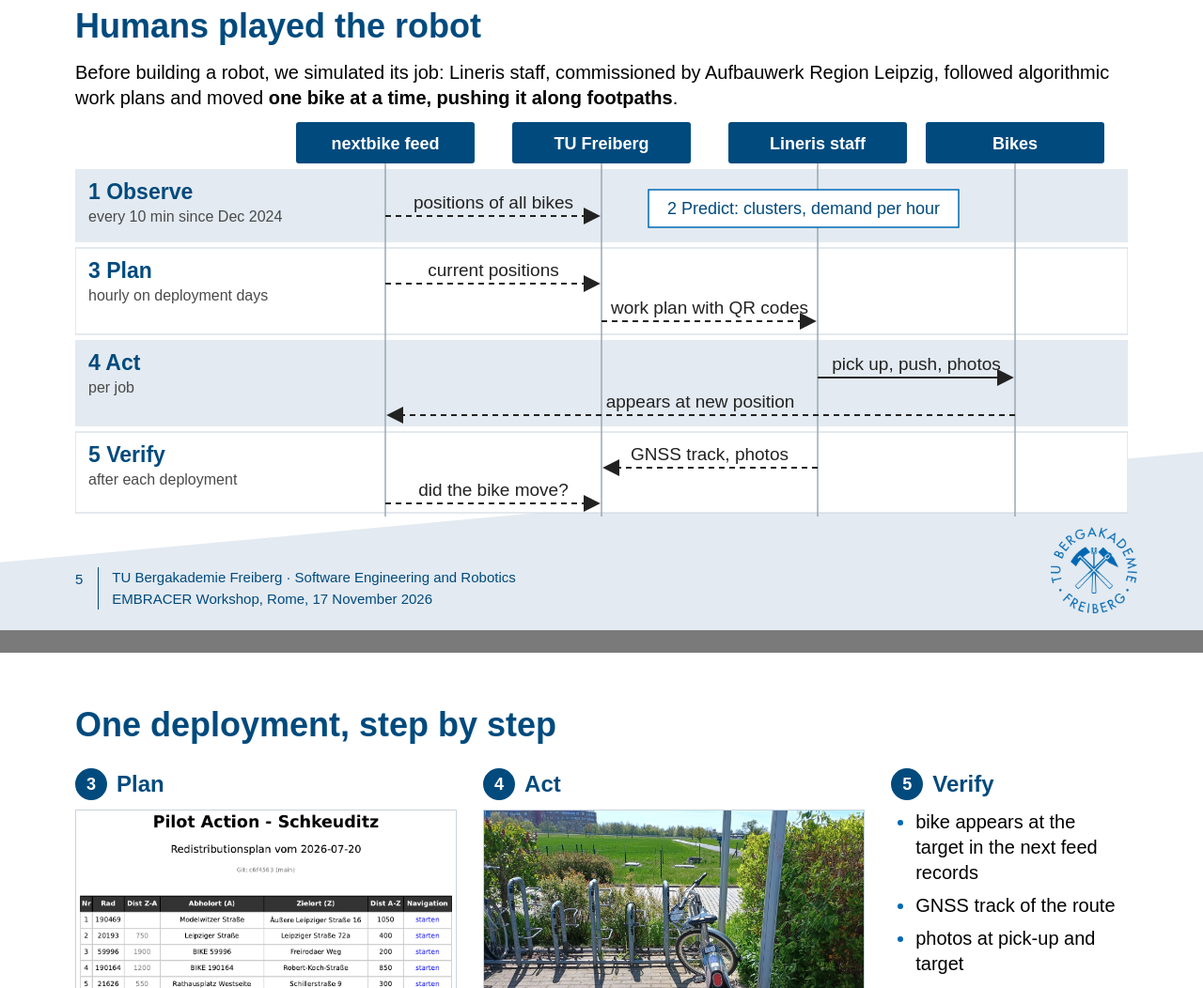
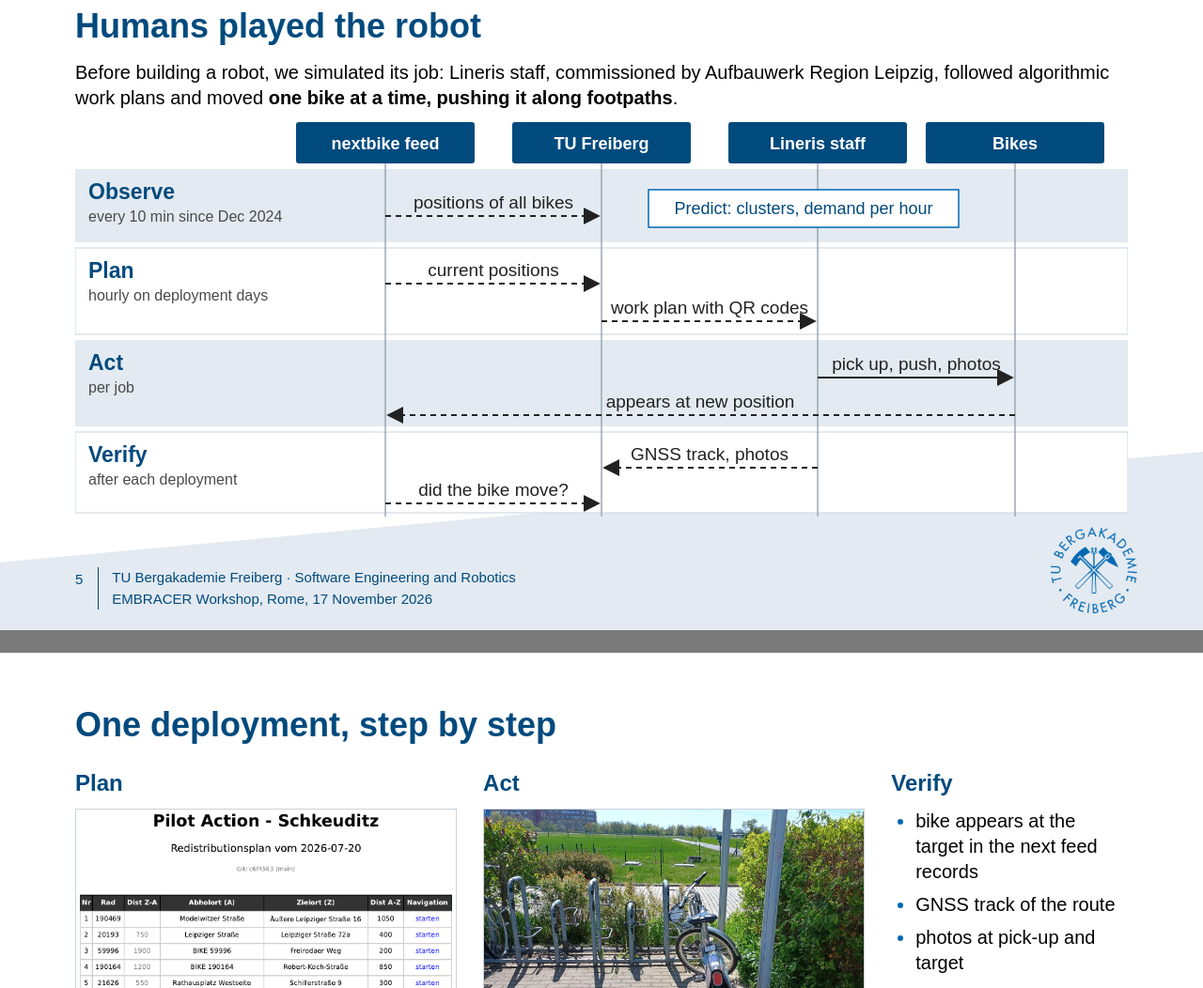
Before and after one commit to IfI-EmbracerAction/EMBRACER-Rome-2026, a plain HTML site: page index.html in a window 1280 px wide. Shown: the part 3120-4172 px from the top of the page at 94% size. Drawn offline with Linux system fonts and the light colour scheme.

Commit message:
Step numbers removed
Co-Authored-By: Claude Opus 5.5 <noreply@anthropic.com>

```diff
--- a/index.html
+++ b/index.html
@@ -102,13 +102,13 @@
   <svg class="sequenz" viewBox="0 0 1120 420" xmlns="http://www.w3.org/2000/svg" role="img" aria-label="Sequence of the five steps">
 <defs><marker id="pf" viewBox="0 0 10 10" refX="9" refY="5" markerWidth="9" markerHeight="9" orient="auto-start-reverse"><path d="M0,0 L10,5 L0,10 z" fill="#222"/></marker></defs>
 <rect x="0" y="50" width="1120" height="78" fill="#e3eaf1"/>
-<text x="14" y="82" class="schritt-t">1 Observe</text><text x="14" y="106" class="schritt-s">every 10 min since Dec 2024</text>
+<text x="14" y="82" class="schritt-t">Observe</text><text x="14" y="106" class="schritt-s">every 10 min since Dec 2024</text>
 <rect x="0" y="134" width="1120" height="92" fill="#fff" stroke="#c9d3dd"/>
-<text x="14" y="166" class="schritt-t">3 Plan</text><text x="14" y="190" class="schritt-s">hourly on deployment days</text>
+<text x="14" y="166" class="schritt-t">Plan</text><text x="14" y="190" class="schritt-s">hourly on deployment days</text>
 <rect x="0" y="232" width="1120" height="92" fill="#e3eaf1"/>
-<text x="14" y="264" class="schritt-t">4 Act</text><text x="14" y="288" class="schritt-s">per job</text>
+<text x="14" y="264" class="schritt-t">Act</text><text x="14" y="288" class="schritt-s">per job</text>
 <rect x="0" y="330" width="1120" height="86" fill="#fff" stroke="#c9d3dd"/>
-<text x="14" y="362" class="schritt-t">5 Verify</text><text x="14" y="386" class="schritt-s">after each deployment</text>
+<text x="14" y="362" class="schritt-t">Verify</text><text x="14" y="386" class="schritt-s">after each deployment</text>
 <line x1="330" y1="44" x2="330" y2="420" stroke="#9aa7b4" stroke-width="1.5"/>
 <rect x="235" y="0" width="190" height="44" rx="3" fill="#004a7d"/><text x="330" y="29" class="kopf-t">nextbike feed</text>
 <line x1="560" y1="44" x2="560" y2="420" stroke="#9aa7b4" stroke-width="1.5"/>
@@ -119,7 +119,7 @@
 <rect x="905" y="0" width="190" height="44" rx="3" fill="#004a7d"/><text x="1000" y="29" class="kopf-t">Bikes</text>
 <line x1="330" y1="100" x2="557" y2="100" stroke="#222" stroke-width="2" stroke-dasharray="6 5" marker-end="url(#pf)"/>
 <text x="445.0" y="92" class="pfeil-t">positions of all bikes</text>
-<rect x="610" y="72" width="330" height="40" fill="#fff" stroke="#0069b4" stroke-width="1.5"/><text x="775" y="98" class="notiz-t">2 Predict: clusters, demand per hour</text>
+<rect x="610" y="72" width="330" height="40" fill="#fff" stroke="#0069b4" stroke-width="1.5"/><text x="775" y="98" class="notiz-t">Predict: clusters, demand per hour</text>
 <line x1="330" y1="172" x2="557" y2="172" stroke="#222" stroke-width="2" stroke-dasharray="6 5" marker-end="url(#pf)"/>
 <text x="445.0" y="164" class="pfeil-t">current positions</text>
 <line x1="560" y1="212" x2="787" y2="212" stroke="#222" stroke-width="2" stroke-dasharray="6 5" marker-end="url(#pf)"/>
@@ -142,17 +142,17 @@
   <h2>One deployment, step by step</h2>
   <div class="einsatz">
     <figure>
-      <p class="schritt"><span class="nr">3</span> Plan</p>
+      <p class="schritt">Plan</p>
       <img src="img/arbeitsplan_zu.png" alt="Work plan of 20 July 2026 with ten jobs">
       <figcaption>Work plan of 20 July 2026: one row per bike, pick-up and target, the link starts navigation</figcaption>
     </figure>
     <figure>
-      <p class="schritt"><span class="nr">4</span> Act</p>
+      <p class="schritt">Act</p>
       <img src="img/pa_staender.jpg" alt="Shared bike found at its pick-up location">
       <figcaption>Bike at its pick-up location; staff push it to the target and photograph it there</figcaption>
     </figure>
     <div class="pruefen">
-      <p class="schritt"><span class="nr">5</span> Verify</p>
+      <p class="schritt">Verify</p>
       <ul class="punkte schmal">
         <li>bike appears at the target in the next feed records</li>
         <li>GNSS track of the route</li>
```
Also changed, not shown: 1 other file.
